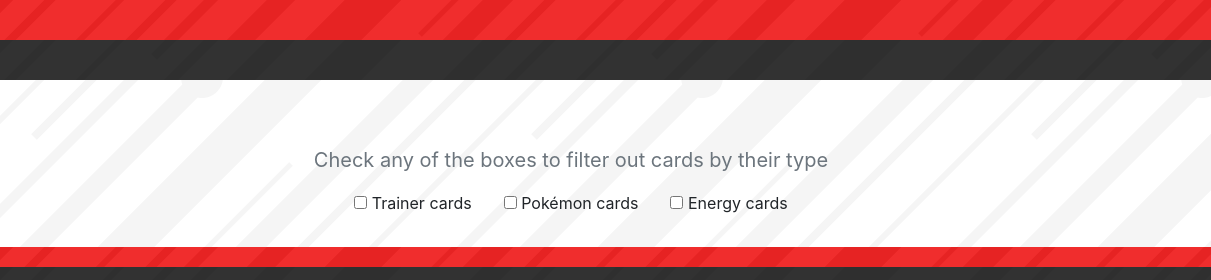
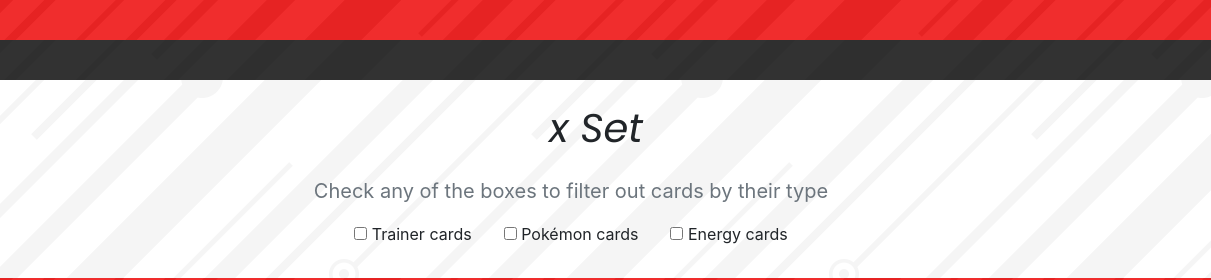
Before and after one commit to Simon-Luigi/ID_S10204949_Simon-Christian-Luigi-Soriano_Assg2_website, a plain HTML site: page chosenset.html in a window 1280 px wide. Shown: the top 280 px of the page, 69-1280 px from the left. Drawn offline with nearby package versions, Linux system fonts and the light colour scheme; no server answers.

Commit message:
Edit html to pass validator

```diff
--- a/chosenset.html
+++ b/chosenset.html
@@ -20,7 +20,7 @@
           <img class = "returnImage float-left" src = "./images/goBack.png" onclick= "location.href='./main.html'" alt = "Return to main page"/>
         </div>
         <div>
-          <h1 class="my-4" id = "ChosenSet"> </h1>
+          <h1 class="my-4" id = "ChosenSet">x Set</h1>
         </div>
         <div></div>
       </div>
```
Also changed, not shown: chosencard.html (+1 -1 lines).
